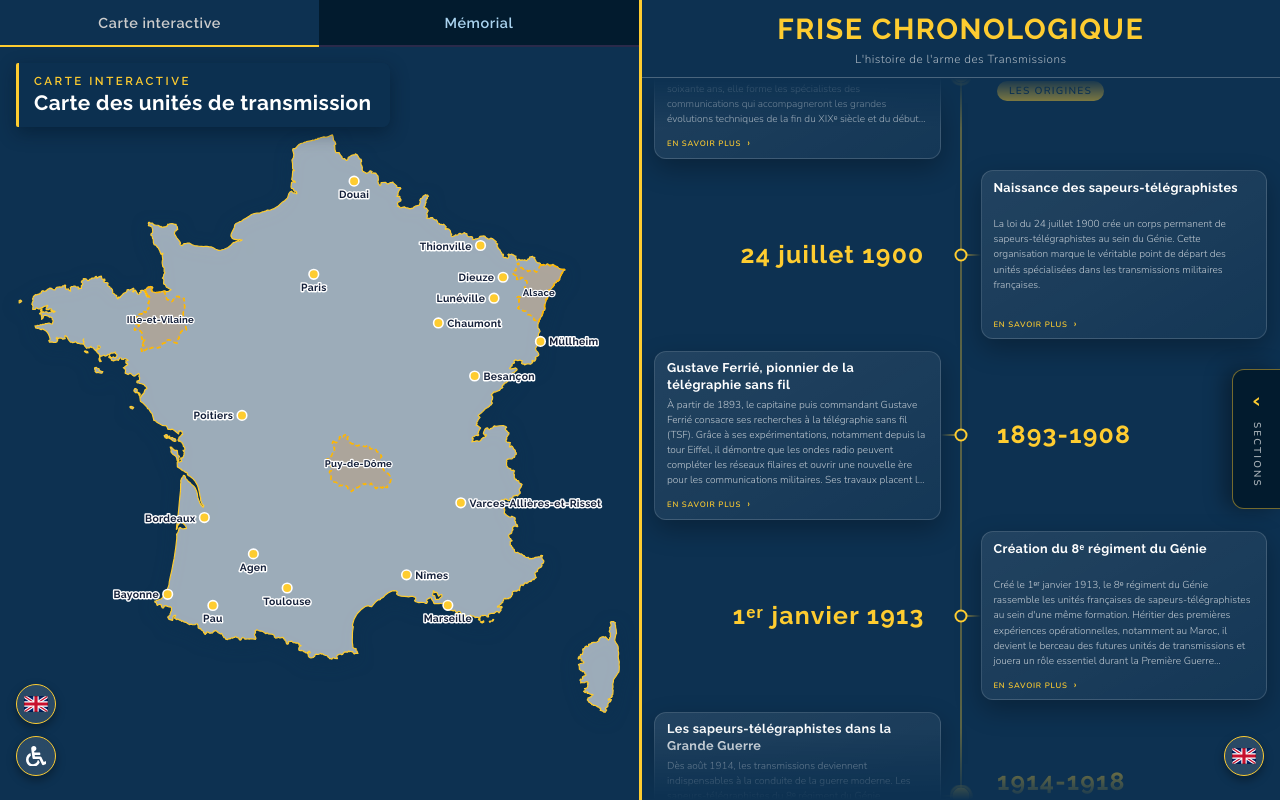
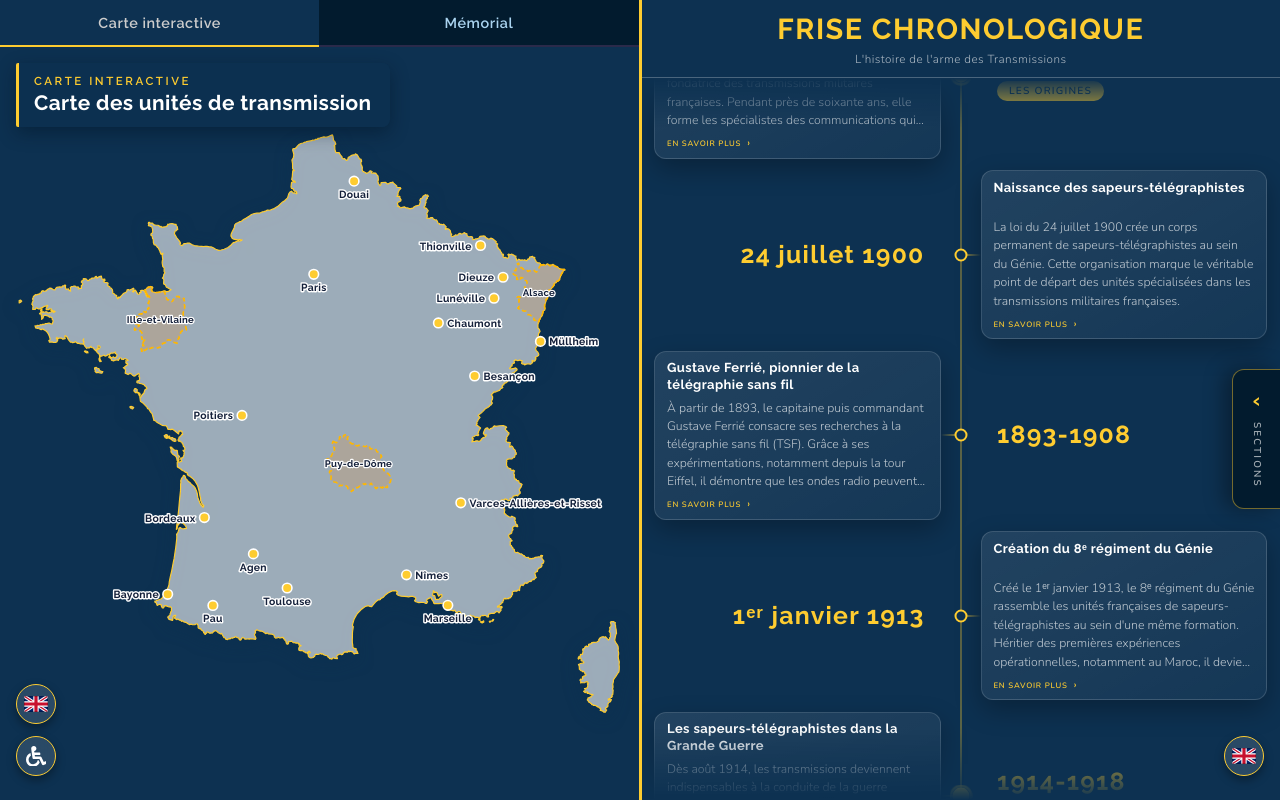
Before and after one commit to JockoBesne/MuseeTransmission, a React (Vite) app: page / in a window 1280 px wide. Built offline with nearby package versions, Linux system fonts and the light colour scheme.

Commit message:
MODIF TIMELINE ET PROJET TERMINE

```diff
--- a/src/components/Timeline/Timeline.css
+++ b/src/components/Timeline/Timeline.css
@@ -331,10 +331,14 @@
    Le titre occupe une hauteur FIXE de deux lignes (`height: 2.6em` = 2 × la
    hauteur de ligne), même s'il n'en remplit qu'une : c'est ce qui garantit
    que la zone de texte fait exactement la même hauteur dans chaque carte,
-   et donc que `-webkit-line-clamp` peut être un nombre fixe. */
+   et donc que `-webkit-line-clamp` peut être un nombre fixe.
+
+   1.8cqh est un PLAFOND mesuré : au-delà, les deux titres les plus longs
+   débordent des deux lignes et se font couper. Un titre tronqué se lit mal
+   (c'est lui qui identifie le jalon), on préfère donc rogner l'accroche. */
 .tl-event-title {
   font-family: 'Raleway', sans-serif;
-  font-size: 1.75cqh;
+  font-size: 1.8cqh;
   font-weight: 700;
   color: #ffffff;
   letter-spacing: 0.03em;
@@ -347,13 +351,18 @@
   overflow: hidden;
 }
 
-/* 6 lignes : ce qui tient sous un titre de deux lignes. Le nombre est fixe
-   parce que toute la carte est en cqh — le rapport hauteur de carte / taille
-   de texte ne change pas avec la définition de l'écran. Au-delà, coupe aux
-   points de suspension (comportement natif de -webkit-line-clamp). */
+/* 5 lignes : ce qui tient sous un titre de deux lignes à cette taille. Le
+   nombre est fixe parce que toute la carte est en cqh — le rapport hauteur de
+   carte / taille de texte ne change pas avec la définition de l'écran ni avec
+   la langue. Au-delà, coupe aux points de suspension (comportement natif de
+   -webkit-line-clamp).
+
+   1.7cqh est le haut du palier à 5 lignes : de 1,55 à 1,7cqh le nombre de
+   lignes ne bouge pas, autant prendre la plus grande taille. Monter à 1,8
+   ferait tomber à 4 lignes et rognerait les 23 jalons au lieu de 18. */
 .tl-event-text {
   font-family: 'Nunito', sans-serif;
-  font-size: 1.4cqh;
+  font-size: 1.7cqh;
   font-weight: 300;
   color: rgba(255, 255, 255, 0.72);
   line-height: 1.5;
@@ -362,8 +371,8 @@
      6 lignes rognées et laissait un vide sous le texte. */
   display: -webkit-box;
   -webkit-box-orient: vertical;
-  -webkit-line-clamp: 6;
-  line-clamp: 6;
+  -webkit-line-clamp: 5;
+  line-clamp: 5;
   overflow: hidden;
 }
 
```
Also changed, not shown: 1 other file (tests, documents, lock files or other folders).
